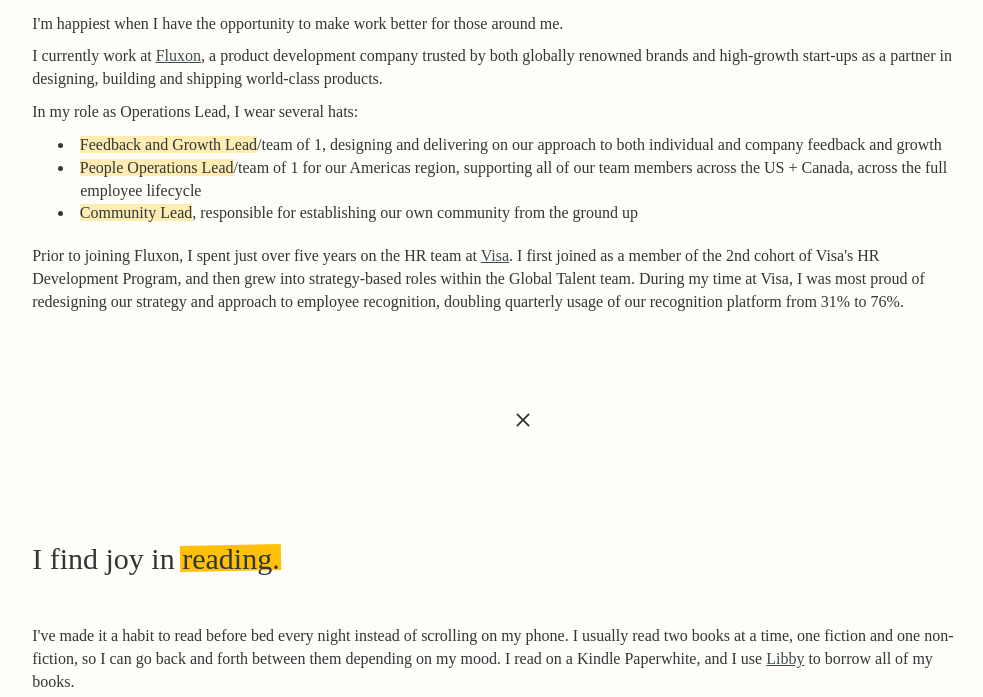
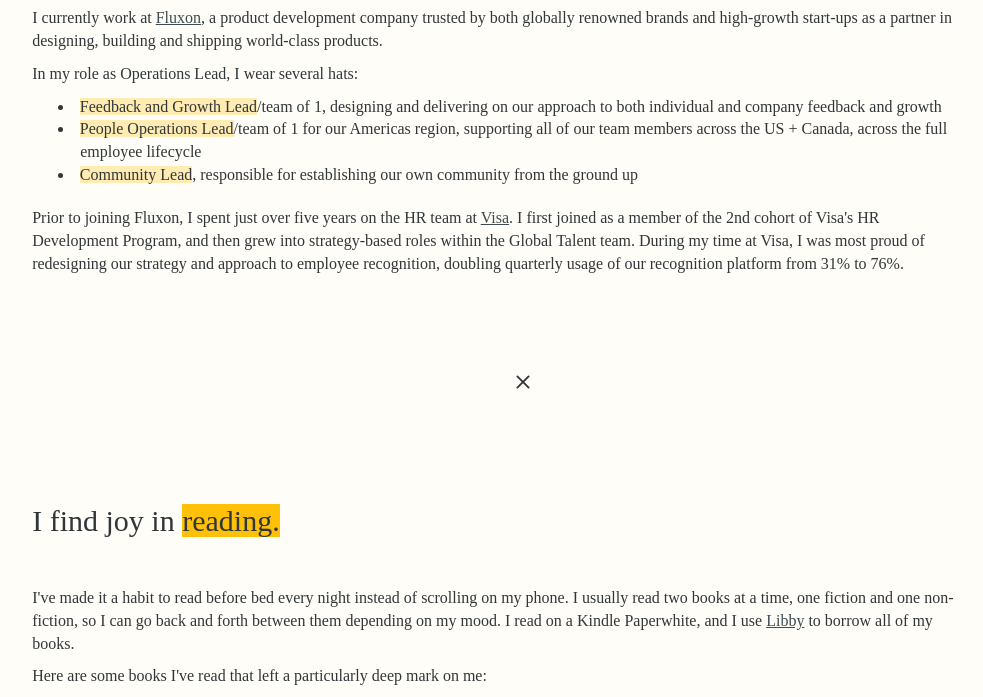
Before and after one commit to helloqtran/helloqtran.github.io, a plain HTML site: page index.html in a window 1280 px wide. Shown: the part 528-1225 px from the top of the page, without its empty margins (147-1130 px from the left). Drawn offline with nearby package versions, Linux system fonts and the light colour scheme; a web font is replaced by a local one.

Commit message:
Add files via upload
Straightened highlights and made margins a bit smaller

```diff
--- a/index.html
+++ b/index.html
@@ -72,7 +72,7 @@
         </svg>
 
         <div>
-            <h2>I find joy in <span class="broken-highlight">lots of other random things.</span></h2>
+            <h2>I find joy in <span class="highlight">lots of other random things.</span></h2>
             <br>
             <li>I'm a sucker for miniature things</li>
             <li>I'm also a sucker for kitschy things - one of my most prized possessions is a popsicle purse from <a href="https://www.instagram.com/rommydebommy/" target="_blank">Rommy de Bommy</a>, which I unfortunately broke during a move</li>
--- a/main.css
+++ b/main.css
@@ -2,7 +2,7 @@ body{
     font-family: 'Scope One', serif;
     background-color: #fffdf7;
     color: #313639;
-    margin: 10%;
+    margin: 7% 10%;
 }
 
 div{
@@ -53,22 +53,6 @@ svg{
 }
 
 .highlight{
-    position: relative;
-}
-
-.highlight::before{
-    background-color: #FFC107;
-    content: "";
-    position: absolute;
-    width: calc(100% + 4px);
-    height: 80%;
-    left: -2px;
-    top: 3px;
-    z-index: -1;
-    transform: rotate(-1deg);
-}
-
-.broken-highlight{
     background-color: #FFC107;
 }
 
```
